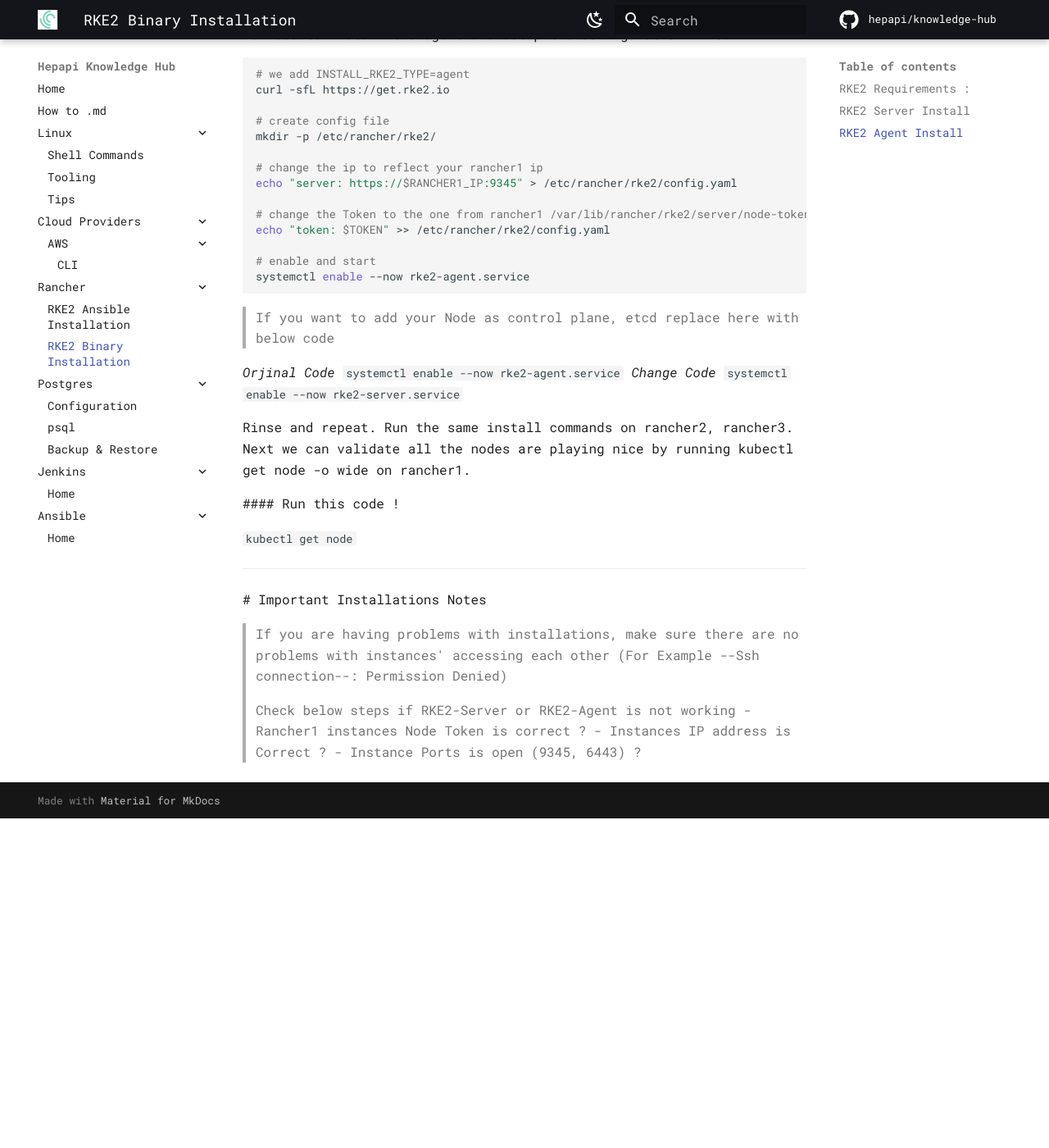
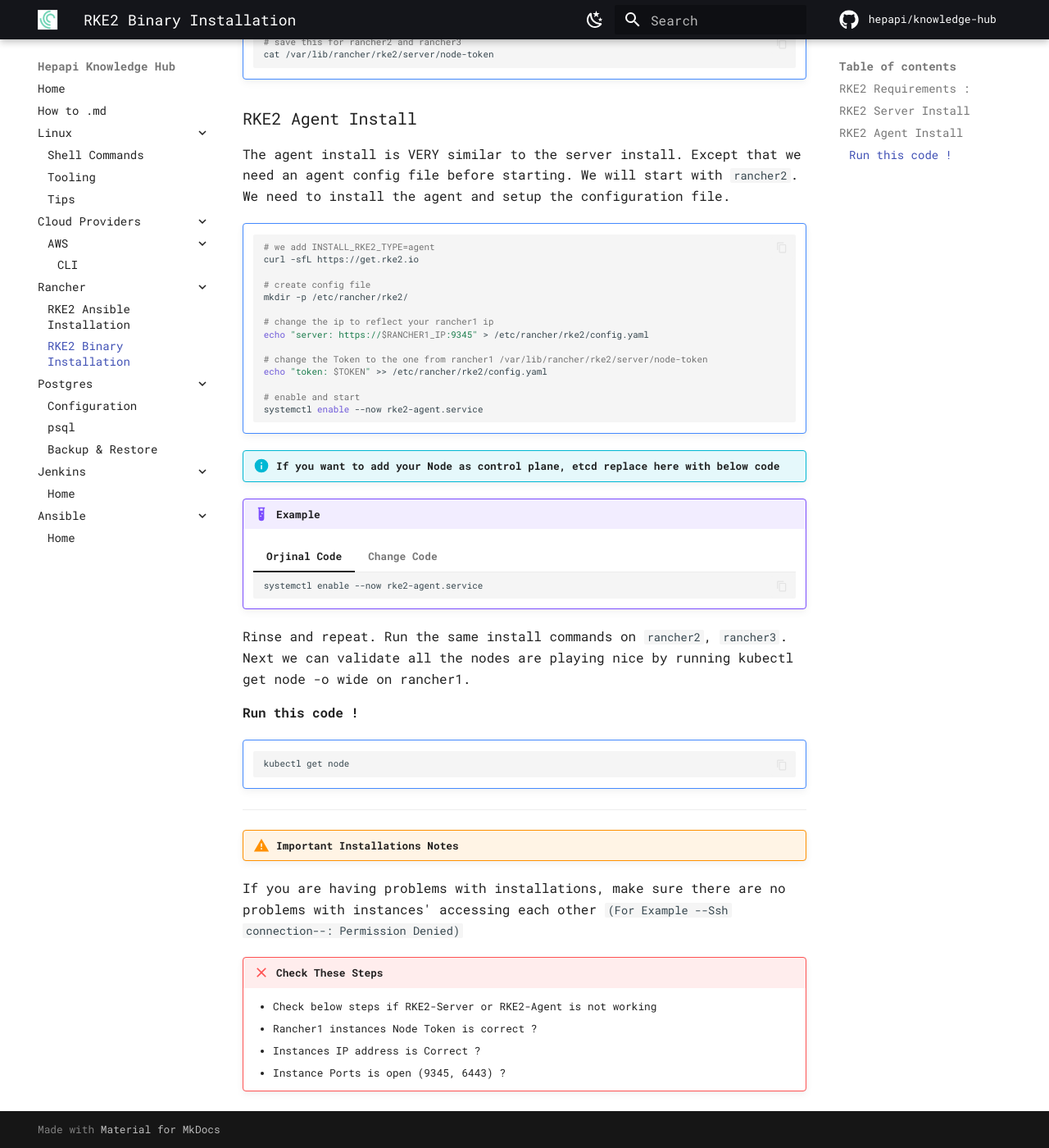
Before and after one commit to hepapi/knowledge-hub, an MkDocs documentation site: the page built from docs/rancher/rke2-installation.md, in a window 1280 px wide and 1400 px high, scrolled down 1601 px. Shown: the whole window at 82% size. Built offline with MkDocs 1.6.1 and Material for MkDocs 9.7.7, drawn with Linux system fonts in a browser that asks for light colours; comment, search, counter and statistics services are not loaded; before the commit the page ends 2599 px from its top, so only the background shows below that; some of the changed text lies outside the part shown.

Commit message:
rke2-installation updated

````diff
--- a/docs/rancher/rke2-installation.md
+++ b/docs/rancher/rke2-installation.md
@@ -2,10 +2,13 @@
 
 ##### RKE2 Requirements :
 
-Linux/Windows ;
-- RAM: 4GB Minimum (we recommend at least 8GB)
-- CPU: 2 Minimum (we recommend at least 4CPU)
-- STORAGE : 60GB
+
+| Resources      | Limits                                                       |
+| -----------    | ------------------------------------                         |
+| `4GB`          | :fontawesome-solid-memory: MEMORY (we recommend at least 8GB)|
+| `2`            | :octicons-cpu-16: CPU (we recommend at least 4CPU)           |
+| `60GB`         | :material-database:     STORAGE                              |
+
 
 
 We turn off the firewall to avoid problems in the future. We update the packages and clean up any files left over from previous installations.
@@ -13,104 +16,133 @@
 
 **Ubuntu**:
 
-```bash
-# Ubuntu instructions
-# stop the software firewall
-systemctl disable --now ufw
+!!! note ""
 
-# get updates, install nfs, and apply
-apt update
-apt install nfs-common -y
-apt upgrade -y
+    ```bash
+    # Ubuntu instructions
+    # stop the software firewall
+    systemctl disable --now ufw
 
-# clean up
-apt autoremove -y
-```
+    # get updates, install nfs, and apply
+    apt update
+    apt install nfs-common -y
+    apt upgrade -y
+
+    # clean up
+    apt autoremove -y
+    ```
 
 Now that we have all the nodes up to date, let's focus on `rancher1`. While this might seem controversial, `curl | bash` does work nicely. The install script will use the tarball install for **Ubuntu** and the RPM install for **Rocky/Centos**. Please be patient, the start command can take a minute. Here are the [rke2 docs](https://docs.rke2.io/install/methods/) and [install options](https://docs.rke2.io/install/install_options/install_options/) for reference.
 
 ###RKE2 Server Install
 
-```bash
-#rancher1
+!!! note ""
 
-url -sfL https://get.rke2.io | sh -
+    ```bash
+    #rancher1
 
-mkdir -p /etc/rancher/rke2/
-cat << EOF > /etc/rancher/rke2/config.yaml
-kube-apiserver-arg: "kubelet-preferred-address-types=InternalIP,ExternalIP,Hostname"
-EOF
+    url -sfL https://get.rke2.io | sh -
 
-# enable and start
-systemctl enable --now rke2-server.service
-```
+    mkdir -p /etc/rancher/rke2/
+    cat << EOF > /etc/rancher/rke2/config.yaml
+    kube-apiserver-arg: "kubelet-preferred-address-types=InternalIP,ExternalIP,Hostname"
+    EOF
 
->If you want to install a specific version use the following command ;
+    # enable and start
+    systemctl enable --now rke2-server.service
+    ```
 
-`curl -sfL https://get.rke2.io | INSTALL_RKE2_CHANNEL=v1.24 INSTALL_RKE2_TYPE=server sh - `
+!!! quote
+
+    If you want to install a specific version use the following command ;
+
+    ```
+    curl -sfL https://get.rke2.io | INSTALL_RKE2_CHANNEL=v1.24 INSTALL_RKE2_TYPE=server sh -
+    ```
 
 
 Perfect! Now we can start talking Kubernetes. We need to symlink the `kubectl` cli on `rancher1` that gets installed from RKE2.
 
-```bash
-# add kubectl conf
-echo 'export PATH=$PATH:/var/lib/rancher/rke2/bin KUBECONFIG=/etc/rancher/rke2/rke2.yaml' >> ~/.bashrc
 
-# check node status
-kubectl get node
-```
+!!! note ""
 
-We will also need to get the token from rancher1.
+    ```bash
+    # add kubectl conf
+    echo 'export PATH=$PATH:/var/lib/rancher/rke2/bin KUBECONFIG=/etc/rancher/rke2/rke2.yaml' >> ~/.bashrc
 
-```bash
-# save this for rancher2 and rancher3
-cat /var/lib/rancher/rke2/server/node-token
-```
+    # check node status
+    kubectl get node
+    ```
+
+We will also need to get the token from `rancher1`.
+
+!!! note ""
+
+    ```bash
+    # save this for rancher2 and rancher3
+    cat /var/lib/rancher/rke2/server/node-token
+    ```
 
 ### RKE2 Agent Install
 
 The agent install is VERY similar to the server install. Except that we need an agent config file before starting. We will start with `rancher2`. We need to install the agent and setup the configuration file.
 
-```bash
+!!! note ""
 
-# we add INSTALL_RKE2_TYPE=agent
-curl -sfL https://get.rke2.io
+    ```bash
 
-# create config file
-mkdir -p /etc/rancher/rke2/
+    # we add INSTALL_RKE2_TYPE=agent
+    curl -sfL https://get.rke2.io
 
-# change the ip to reflect your rancher1 ip
-echo "server: https://$RANCHER1_IP:9345" > /etc/rancher/rke2/config.yaml
+    # create config file
+    mkdir -p /etc/rancher/rke2/
 
-# change the Token to the one from rancher1 /var/lib/rancher/rke2/server/node-token
-echo "token: $TOKEN" >> /etc/rancher/rke2/config.yaml
+    # change the ip to reflect your rancher1 ip
+    echo "server: https://$RANCHER1_IP:9345" > /etc/rancher/rke2/config.yaml
 
-# enable and start
-systemctl enable --now rke2-agent.service
-```
+    # change the Token to the one from rancher1 /var/lib/rancher/rke2/server/node-token
+    echo "token: $TOKEN" >> /etc/rancher/rke2/config.yaml
 
->If you want to add your Node as control plane, etcd replace here with below code
+    # enable and start
+    systemctl enable --now rke2-agent.service
+    ```
 
- _Orjinal Code_
- `systemctl enable --now rke2-agent.service`
-  _Change Code_
- `systemctl enable --now rke2-server.service`
+!!! info "If you want to add your Node as control plane, etcd replace here with below code"
 
- Rinse and repeat. Run the same install commands on rancher2, rancher3. Next we can validate all the nodes are playing nice by running kubectl get node -o wide on rancher1.
 
- #### Run this code !
+!!! example
 
- ```
-kubectl get node
- ```
+    === "Orjinal Code"
+
+        ```
+        systemctl enable --now rke2-agent.service
+        ```
+    === "Change Code"
+
+        ```
+        systemctl enable --now rke2-server.service
+        ```
+
+  Rinse and repeat. Run the same install commands on `rancher2`, `rancher3`. Next we can validate all the nodes are playing nice by running kubectl get node -o wide on rancher1.
+
+#### Run this code !
+
+!!! note ""
+
+    ```
+    kubectl get node
+    ```
 
 ---
 
 
- # Important Installations Notes
- >If you are having problems with installations, make sure there are no problems with instances' accessing each other (For Example --Ssh connection--: Permission Denied)
+!!! warning annanote  "Important Installations Notes"
 
- >Check below steps if RKE2-Server or RKE2-Agent is not working
->- Rancher1 instances Node Token is correct ?
->- Instances IP address is Correct ?
->- Instance Ports is open (9345, 6443) ?
+ If you are having problems with installations, make sure there are no problems with instances' accessing each other `(For Example --Ssh connection--: Permission Denied)`
+
+!!! failure "Check These Steps"
+
+    - Check below steps if RKE2-Server or RKE2-Agent is not working
+    - Rancher1 instances Node Token is correct ?
+    - Instances IP address is Correct ?
+    - Instance Ports is open (9345, 6443) ?
--- a/mkdocs.yml
+++ b/mkdocs.yml
@@ -52,6 +52,9 @@
     - search.suggest
     - search.highlight
     - search.share
+    - content.code.copy
+    - content.tabs.link
+
   icon:
     repo: fontawesome/brands/github
 
@@ -99,6 +102,10 @@
       alternate_style: true
   - attr_list
   - md_in_html
+  - attr_list
+  - pymdownx.emoji:
+      emoji_index: !!python/name:materialx.emoji.twemoji
+      emoji_generator: !!python/name:materialx.emoji.to_svg
 
 plugins:
 - search
````
